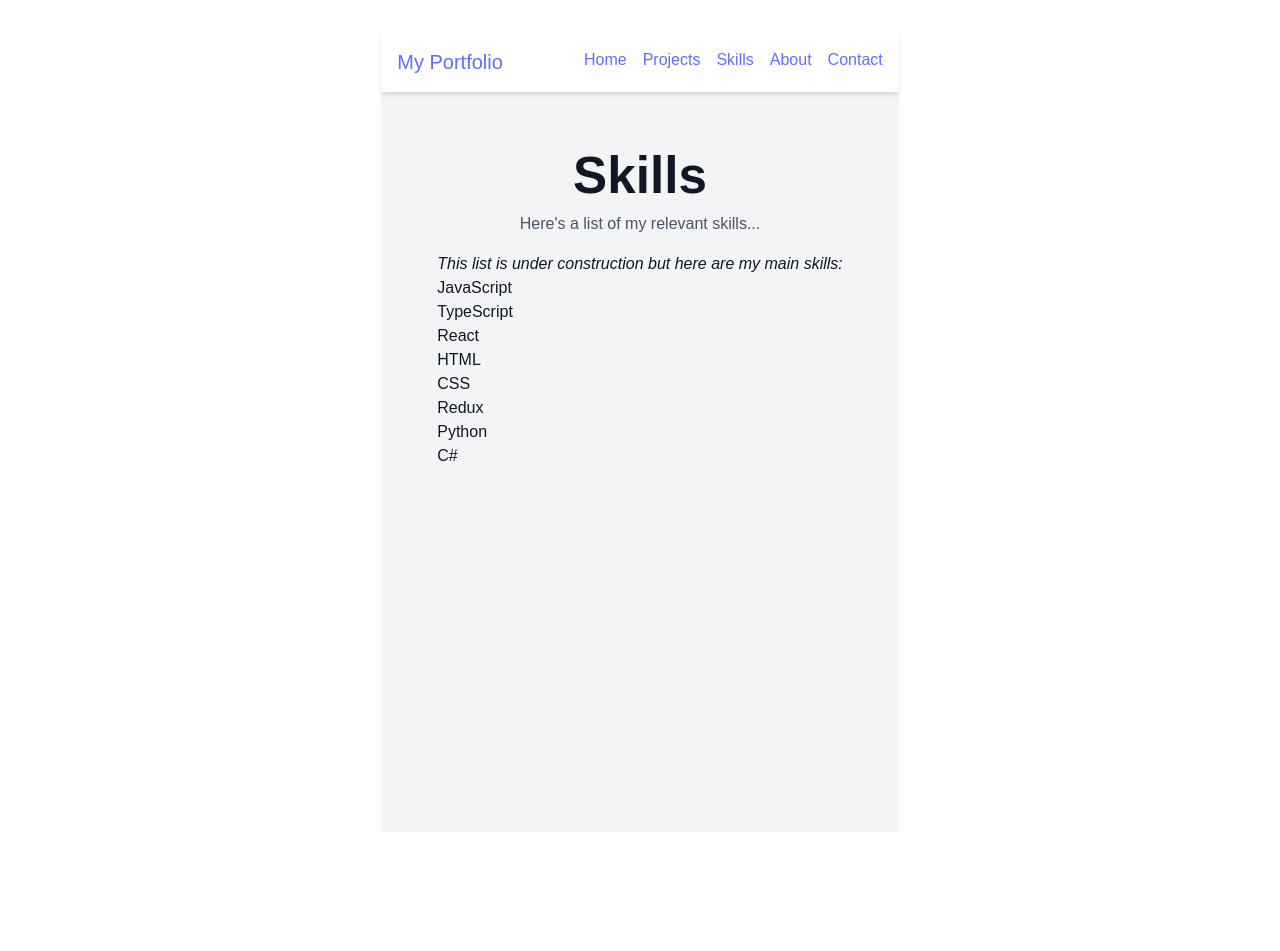
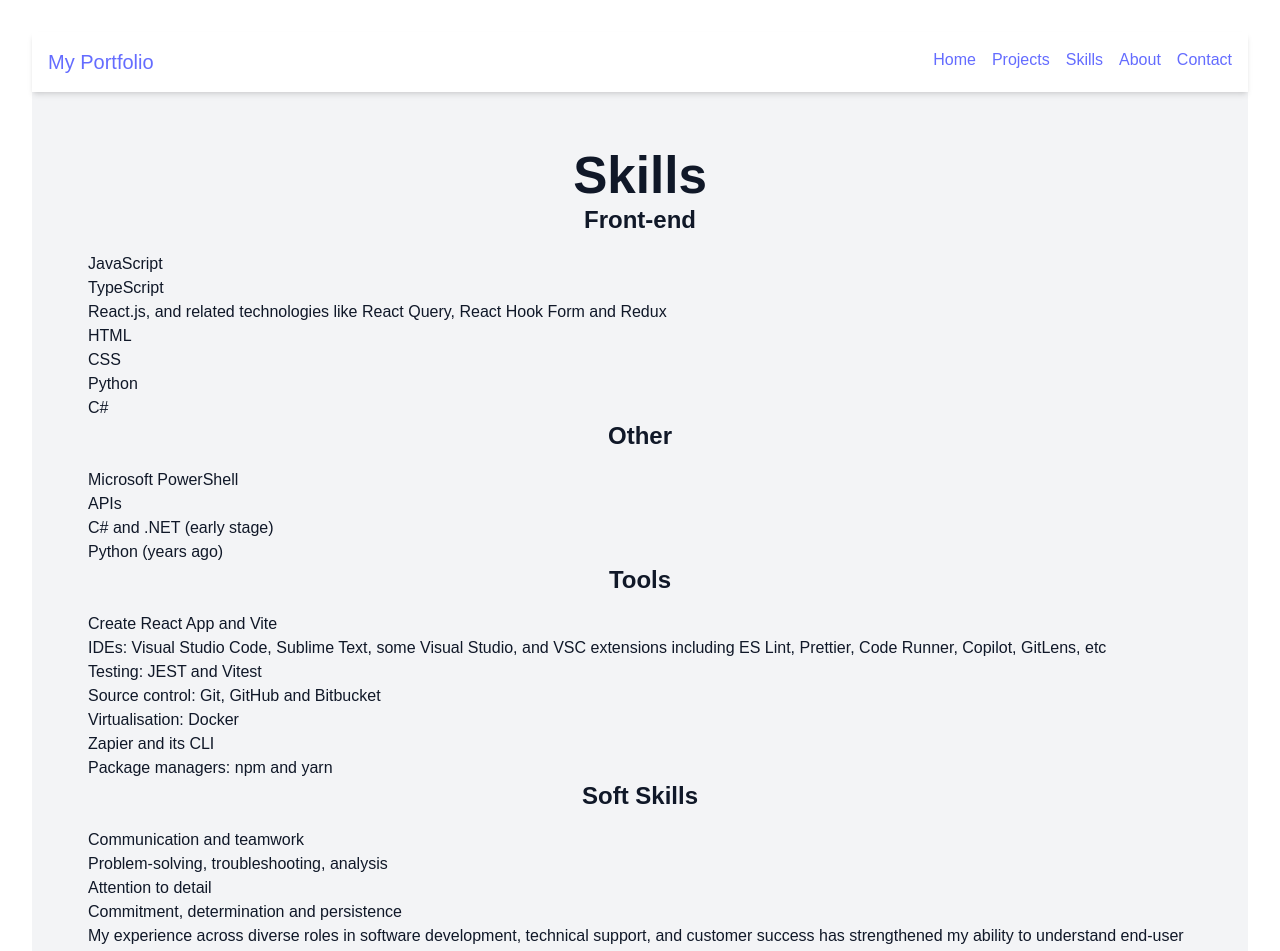
Before and after one commit to andrewgreenhill/ag-portfolio, a React (Vite) app: page /skills in a window 1280 px wide. Shown: the top 951 px of the page. Before the commit the page ends 864 px from the top, so only its background shows below. Built offline with nearby package versions, Linux system fonts and the light colour scheme.

Commit message:
Add more content and structure to the skills page

```diff
--- a/src/pages/Skills.tsx
+++ b/src/pages/Skills.tsx
@@ -5,19 +5,51 @@ function Skills() {
     <PageTransition>
       <div className="text-center p-10">
         <h1 className="text-3xl font-bold">Skills</h1>
-        <p className="mt-2 text-gray-600">Here's a list of my relevant skills...</p>
+
+        <h2 className="text-2xl font-bold">Front-end</h2>
         <ul className="mt-4 text-left">
-          <li>
-            <em>This list is under construction but here are my main skills:</em>
-          </li>
           <li>JavaScript</li>
           <li>TypeScript</li>
-          <li>React</li>
+          <li>React.js, and related technologies like React Query, React Hook Form and Redux</li>
           <li>HTML</li>
           <li>CSS</li>
-          <li>Redux</li>
           <li>Python</li>
           <li>C#</li>
+        </ul>
+
+        <h2 className="text-2xl font-bold">Other</h2>
+        <ul className="mt-4 text-left">
+          <li>Microsoft PowerShell</li>
+          <li>APIs</li>
+          <li>C# and .NET (early stage)</li>
+          <li>Python (years ago)</li>
+        </ul>
+
+        <h2 className="text-2xl font-bold">Tools</h2>
+        <ul className="mt-4 text-left">
+          <li>Create React App and Vite</li>
+          <li>
+            IDEs: Visual Studio Code, Sublime Text, some Visual Studio, and VSC extensions including
+            ES Lint, Prettier, Code Runner, Copilot, GitLens, etc
+          </li>
+          <li>Testing: JEST and Vitest</li>
+          <li>Source control: Git, GitHub and Bitbucket</li>
+          <li>Virtualisation: Docker</li>
+          <li>Zapier and its CLI</li>
+          <li>Package managers: npm and yarn</li>
+        </ul>
+
+        <h2 className="text-2xl font-bold">Soft Skills</h2>
+        <ul className="mt-4 text-left">
+          <li>Communication and teamwork</li>
+          <li>Problem-solving, troubleshooting, analysis</li>
+          <li>Attention to detail</li>
+          <li>Commitment, determination and persistence</li>
+          <li>
+            My experience across diverse roles in software development, technical support, and
+            customer success has strengthened my ability to understand end-user needs. I am
+            passionate about delivering user-centric solutions that solve business problems.
+          </li>
         </ul>
       </div>
     </PageTransition>
```
Also changed, not shown: doc/DevNotes.txt.
